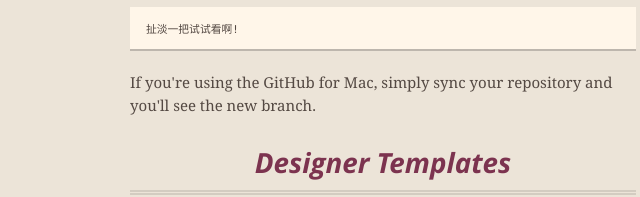
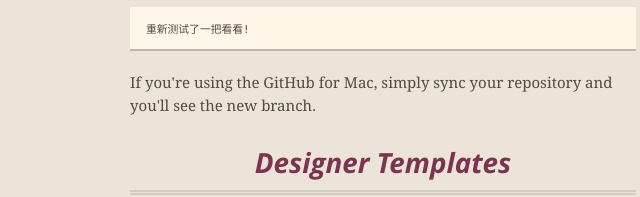
Before and after one commit to holysky5/holysky5.github.com, a plain HTML site: page index.html in a window 1280 px wide. Shown: the part 405-602 px from the top of the page, 257-897 px from the left. Drawn offline with nearby package versions, Linux system fonts and the light colour scheme.

Commit message:
测试本地提交
这是一个本地的提交版本

```diff
--- a/index.html
+++ b/index.html
@@ -50,7 +50,7 @@
 
 <p>This automatic page generator is the easiest way to create beautiful pages for all of your projects. Author your page content here using GitHub Flavored Markdown, select a template crafted by a designer, and publish. After your page is generated, you can check out the new branch:</p>
 
-<pre><code> 扯淡一把试试看啊!
+<pre><code> 重新测试了一把看看!
 </code></pre>
 
 <p>If you're using the GitHub for Mac, simply sync your repository and you'll see the new branch.</p>
```
